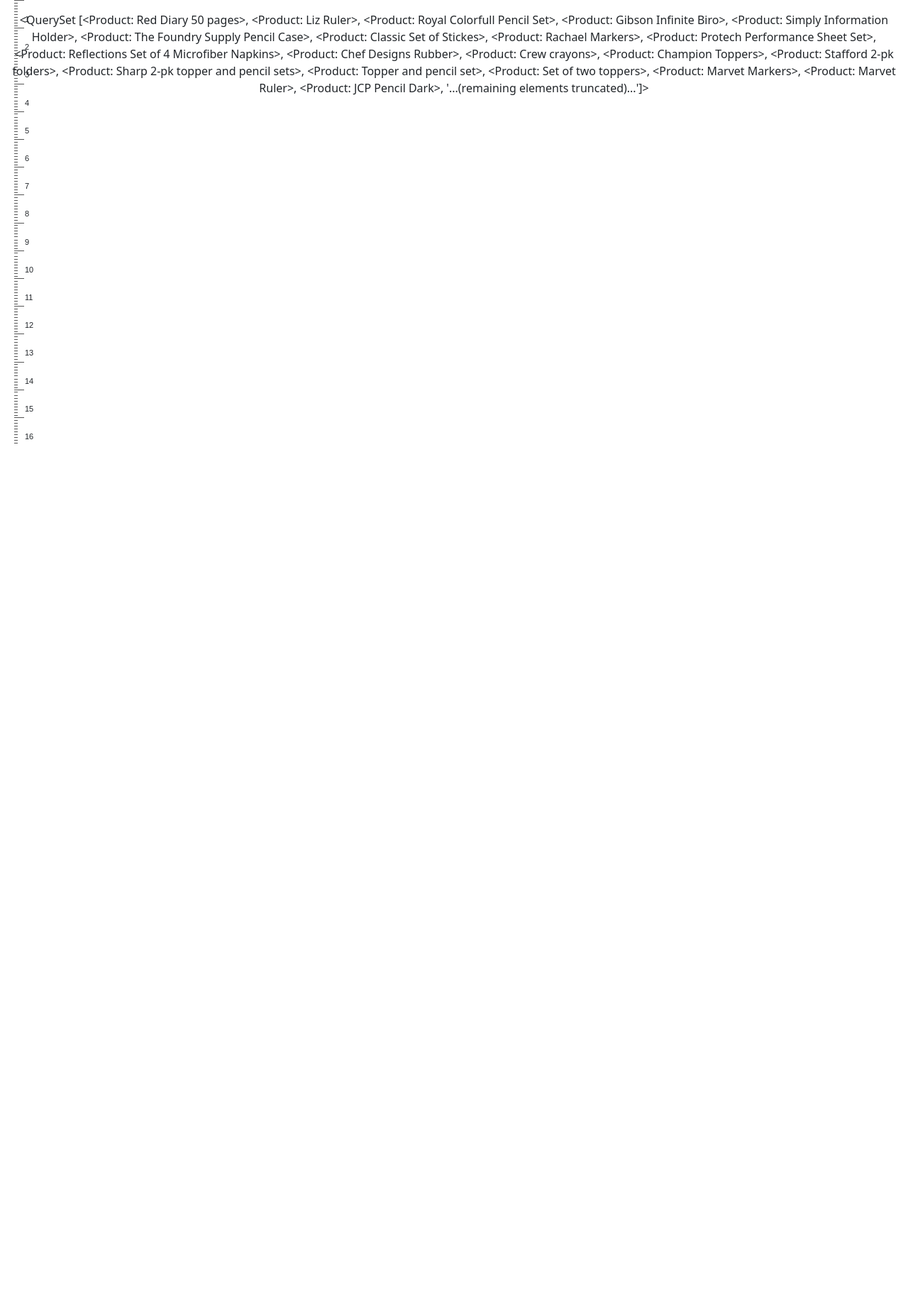
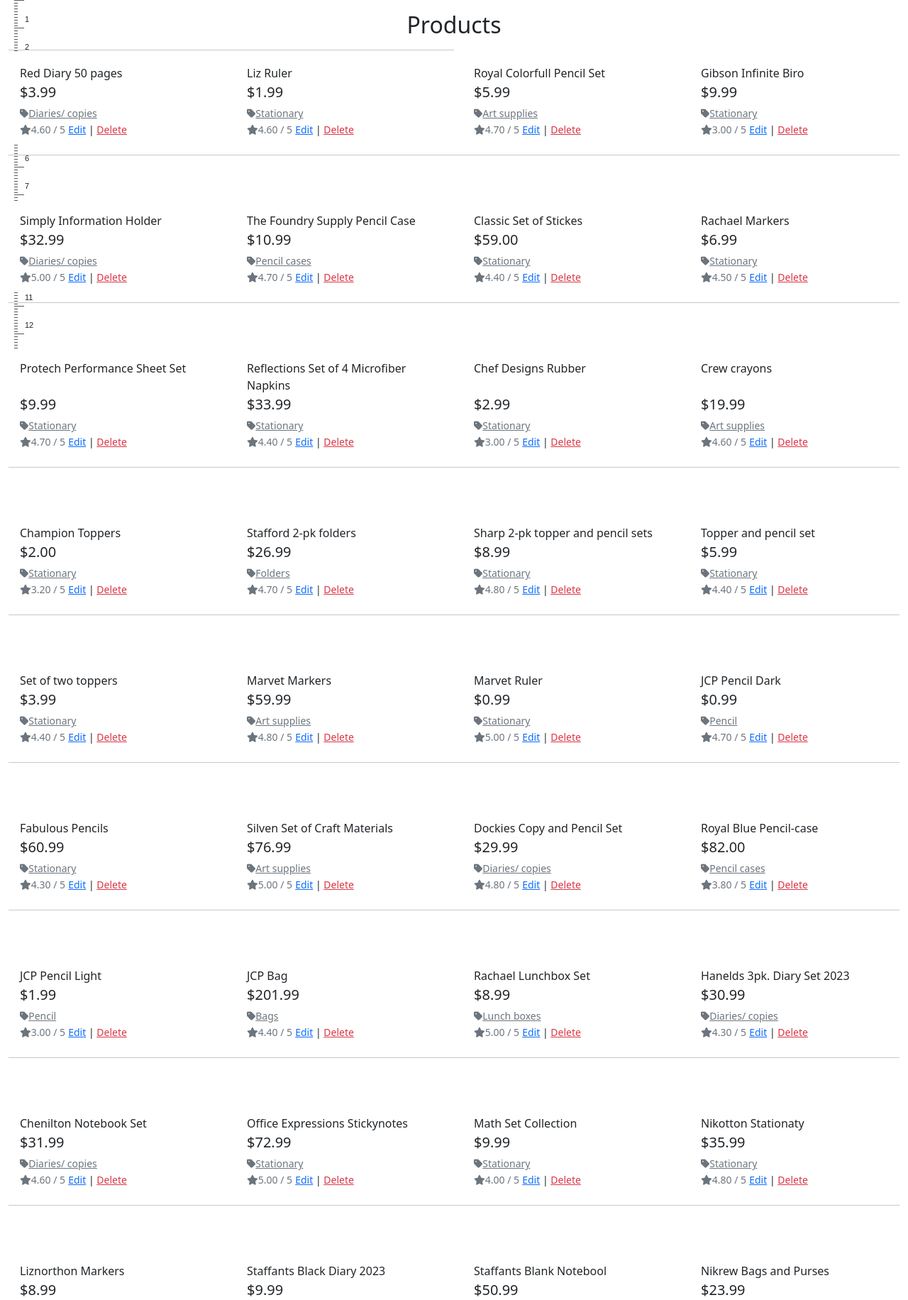
Before and after one commit to gretazas/alphaSchooler, a Django app: page /products/ in a window 1280 px wide. Shown: the part 131-1963 px from the top of the page at 71% size. Before the commit the page ends 756 px from the top, so only its background shows below. Run offline with Django 4.2, Linux system fonts and the light colour scheme; the visitor is signed in with stand-in values (Sample User, id 1); data comes from the database, SQL or seed files in the repository; some libraries are stand-ins or nearby versions.

Commit message:
Add products template

```diff
--- a/products/templates/products/products.html
+++ b/products/templates/products/products.html
@@ -8,14 +8,92 @@
        </div>
    </div>
 {% endblock %}
-
 {% block content %}
    <div class="overlay"></div>
    <div class="container-fluid">
        <div class="row">
            <div class="col text-center mt-3">
-                {{products}}
+               <h2 class="logo-font">Products</h2>
+               {% for c in current_categories %}
+                   <a class="category-badge text-decoration-none" href="{% url 'products' %}?category={{ c.name }}">
+                       <span class="p-2 mt-2 badge badge-white text-black rounded-0 border border-dark">{{ c.presentable_name }}</span>
+                   </a>
+               {% endfor %}
+               <hr class="w-50 mb-1">
+           </div>
+       </div>
+
+               <div class="row">
+                   {% for product in products %}
+                       <div class="col-sm-6 col-md-6 col-lg-4 col-xl-3">
+                           <div class="card h-100 border-0">
+                               {% if product.image %}
+                               <a href="">
+                                   <!-- <img class="card-img-top img-fluid" src="{{ product.image.url }}" alt="{{ product.name }}"> -->
+                               </a>
+                               {% else %}
+                               <a href="">
+                                   <!-- <img class="card-img-top img-fluid" src="{{ MEDIA_URL }}noimage.png" alt="{{ product.name }}"> -->
+                               </a>
+                               {% endif %}
+                               <div class="card-body pb-0">
+                                   <p class="mb-0">{{ product.name }}</p>
+                               </div>
+                               <div class="card-footer bg-white pt-0 border-0 text-left">
+                                   <div class="row">
+                                       <div class="col">
+                                           <p class="lead mb-0 text-left font-weight-bold">${{ product.price }}</p>
+                                           {% if product.category %}
+                                           <p class="small mt-1 mb-0">
+                                               <a class="text-muted" href="">
+                                                   <i class="fas fa-tag mr-1"></i>{{ product.category.presentable_name }}
+                                               </a>
+                                           </p>
+                                           {% endif %}
+                                           {% if product.rating %}
+                                               <small class="text-muted"><i class="fas fa-star mr-1"></i>{{ product.rating }} / 5</small>
+                                           {% else %}
+                                               <small class="text-muted">No Rating</small>
+                                           {% endif %}
+                                           {% if request.user.is_superuser %}
+                                               <small class="ml-3">
+                                                   <a href="">Edit</a> |
+                                                   <a class="text-danger" href="">Delete</a>
+                                               </small>
+                                           {% endif %}
                                        </div>
                                    </div>
                                </div>
+                           </div>
+                       </div>
+                       {% if forloop.counter|divisibleby:1 %}
+                           <div class="col-12 d-sm-none mb-5">
+                               <hr>
+                           </div>
+                       {% endif %}
+                       {% if forloop.counter|divisibleby:2 %}
+                           <div class="col-12 d-none d-sm-block d-md-block d-lg-none mb-5">
+                               <hr>
+                           </div>
+                       {% endif %}
+                       {% if forloop.counter|divisibleby:3 %}
+                           <div class="col-12 d-none d-lg-block d-xl-none mb-5">
+                               <hr>
+                           </div>
+                       {% endif %}
+                       {% if forloop.counter|divisibleby:4 %}
+                           <div class="col-12 d-none d-xl-block mb-5">
+                               <hr>
+                           </div>
+                       {% endif %}
+                   {% endfor %}
+               </div>
+           </div>
+       </div>
+   </div>
+   <div class="btt-button shadow-sm rounded-0 border border-black">
+       <a class="btt-link d-flex h-100">
+           <i class="fas fa-arrow-up text-black mx-auto my-auto"></i>
+       </a>
+   </div>
 {% endblock %}
```
Lines whose indentation alone changed are shown as unchanged.
